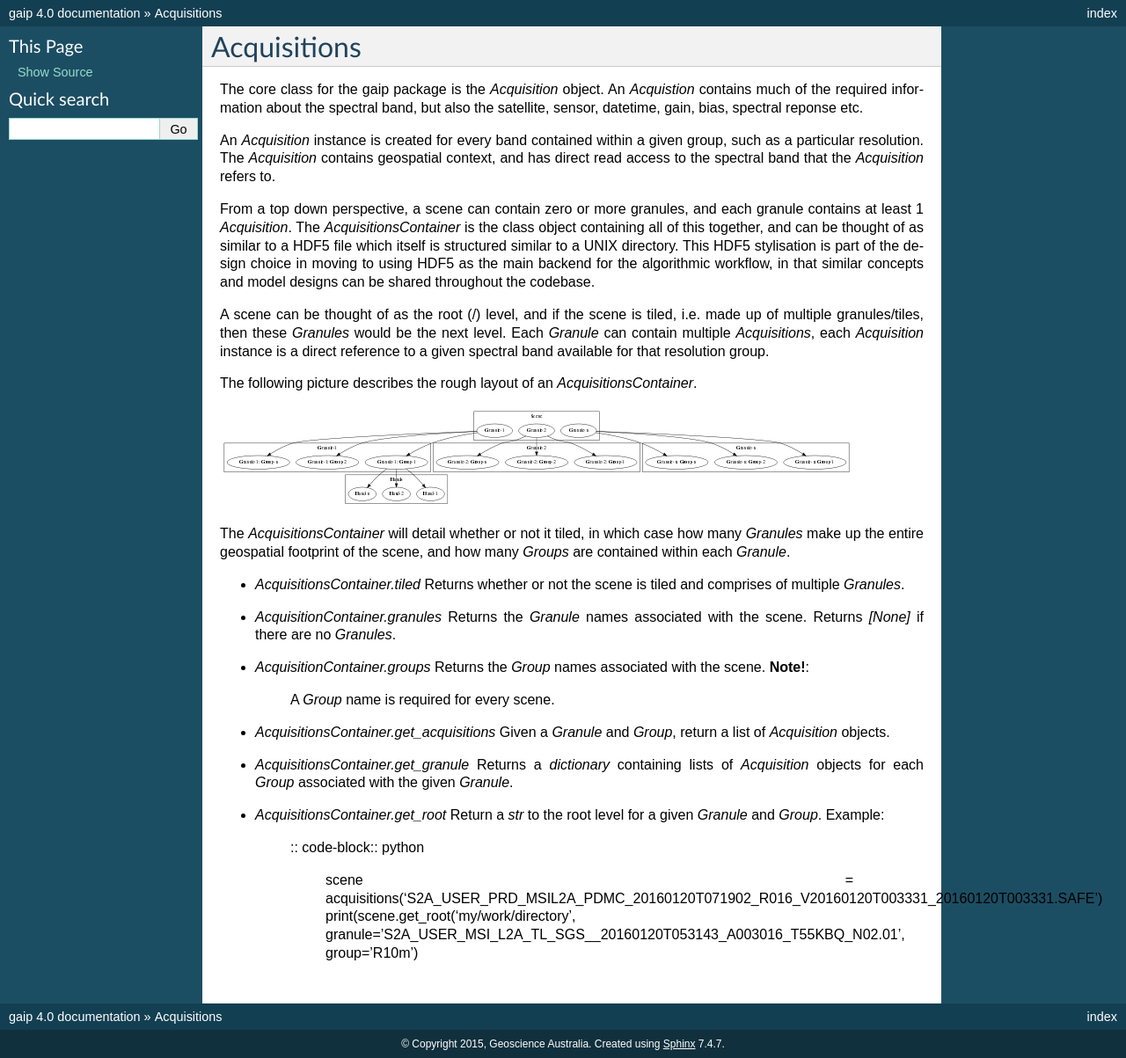
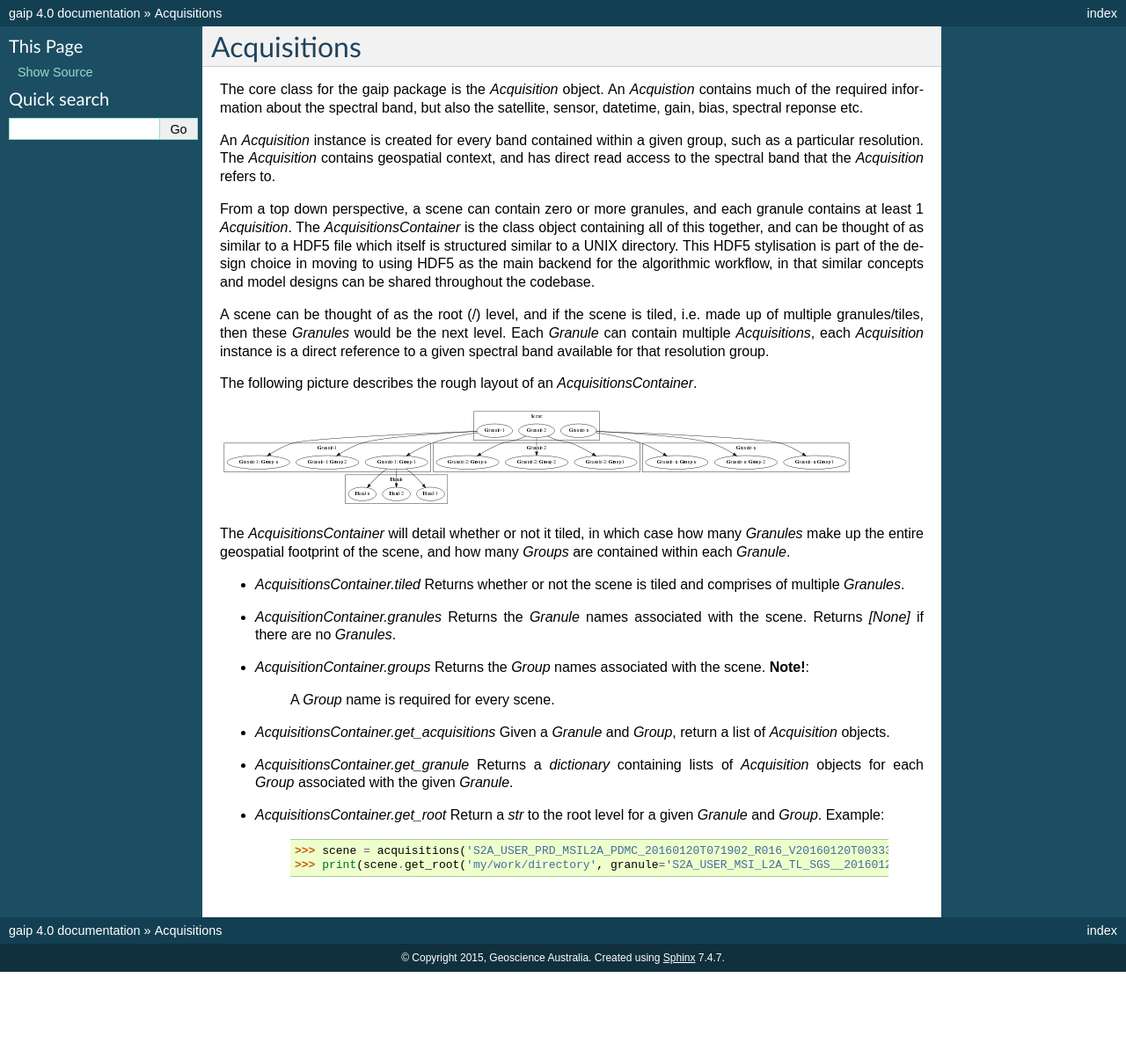
Before and after one commit to GeoscienceAustralia/wagl, a Sphinx documentation site: the page built from docs/source/acquisitions.rst, in a window 1280 px wide. Shown: the whole page at 88% size. Built offline with Sphinx 7.4.7, drawn with Linux system fonts in a browser that asks for light colours; pages that are not in the unit, such as notebooks, are missing from menus; after the commit the page ends 1105 px from its top, so only the background shows below that.

Commit message:
Formatting change.

```diff
--- a/docs/source/acquisitions.rst
+++ b/docs/source/acquisitions.rst
@@ -33,7 +33,7 @@ and how many *Groups* are contained within each *Granule*.
 * *AcquisitionsContainer.get_granule* Returns a *dictionary* containing lists of *Acquisition* objects for each *Group* associated with the given *Granule*.
 * *AcquisitionsContainer.get_root* Return a *str* to the root level for a given *Granule* and *Group*. Example:
 
-       :: code-block:: python
+       .. code-block:: python
 
-          scene = acquisitions('S2A_USER_PRD_MSIL2A_PDMC_20160120T071902_R016_V20160120T003331_20160120T003331.SAFE')
-          print(scene.get_root('my/work/directory', granule='S2A_USER_MSI_L2A_TL_SGS__20160120T053143_A003016_T55KBQ_N02.01', group='R10m')
+          >>> scene = acquisitions('S2A_USER_PRD_MSIL2A_PDMC_20160120T071902_R016_V20160120T003331_20160120T003331.SAFE')
+          >>> print(scene.get_root('my/work/directory', granule='S2A_USER_MSI_L2A_TL_SGS__20160120T053143_A003016_T55KBQ_N02.01', group='R10m')
```
